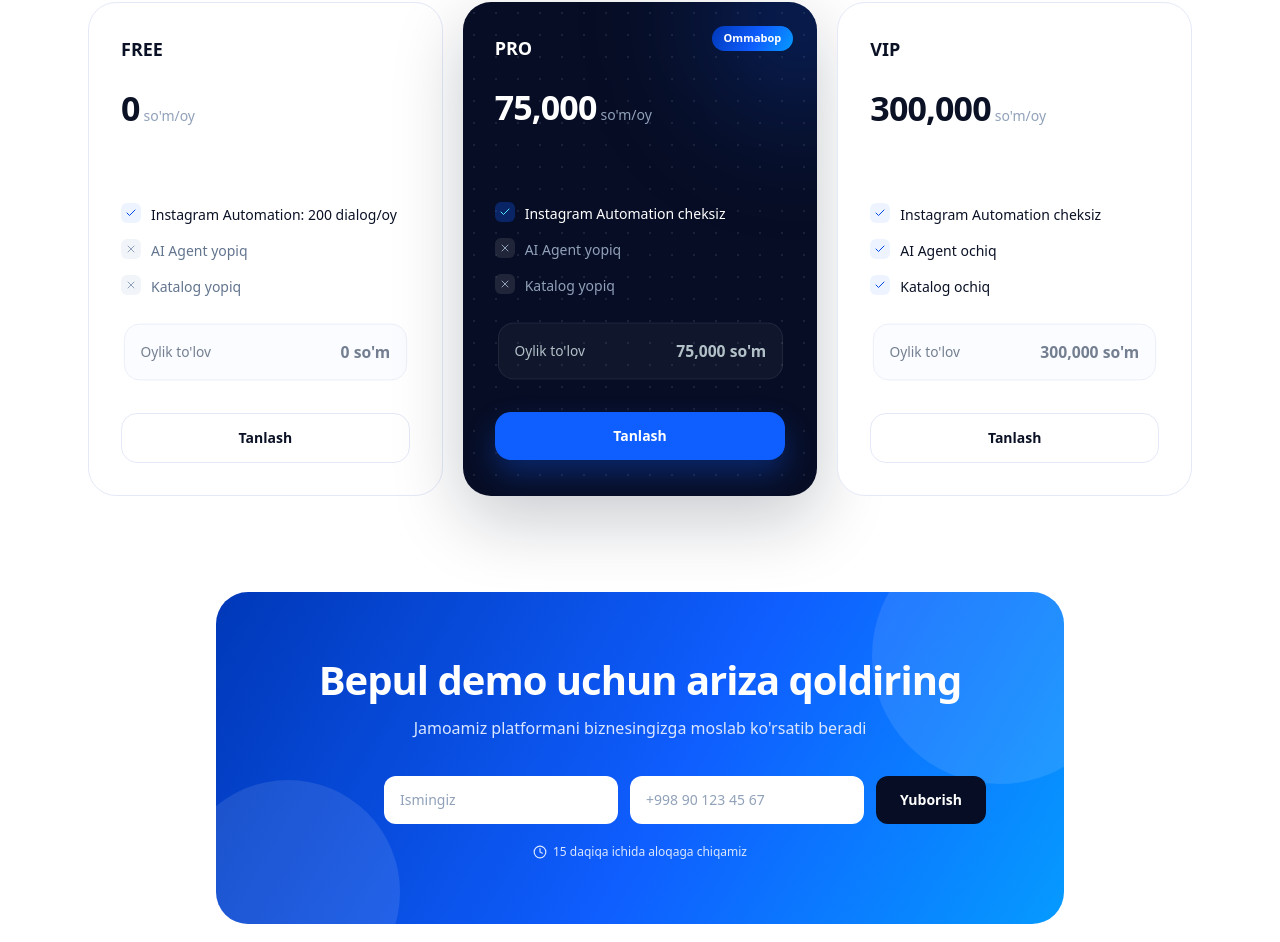
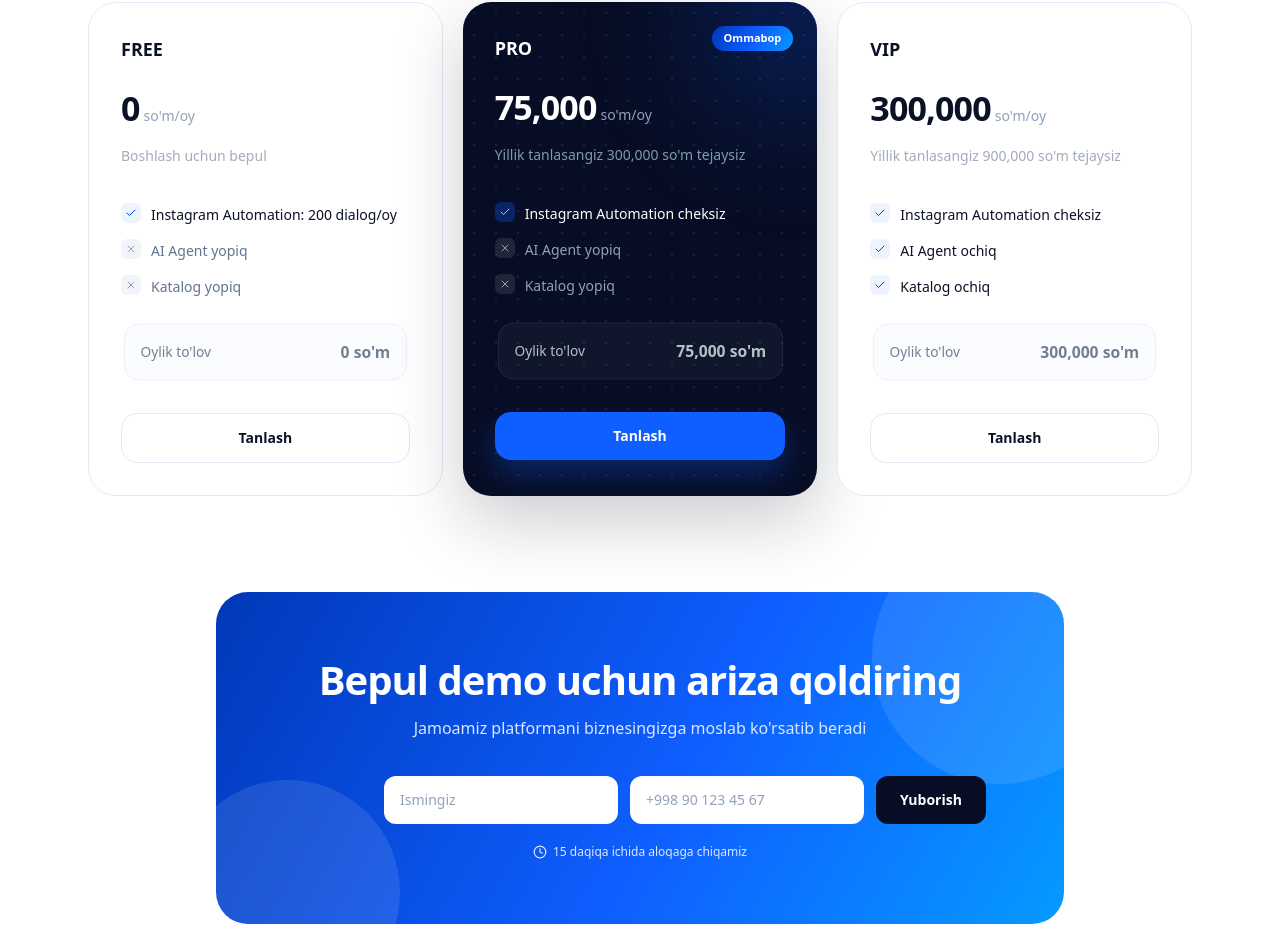
Before and after one commit to komaaa24/space, a Next.js app: page / in a window 1280 px wide. Shown: the part 2624-3566 px from the top of the page. Built offline with nearby package versions, Linux system fonts and the light colour scheme.

Commit message:
Improve yearly pricing display

```diff
--- a/components/landing/pricing-section.tsx
+++ b/components/landing/pricing-section.tsx
@@ -96,8 +96,9 @@ export function PricingSection() {
 
         <div className="grid md:grid-cols-3 gap-5 mt-14 items-stretch">
           {plans.map((plan) => {
-            const monthlyPrice = isYearly ? plan.yearlyMonthly : plan.monthly;
+            const monthlyPrice = plan.monthly;
             const yearlyTotal = plan.yearlyMonthly * 12;
+            const displayPrice = isYearly ? yearlyTotal : monthlyPrice;
             const monthlyTotal = plan.monthly * 12;
             const savings = monthlyTotal - yearlyTotal;
             const discount =
@@ -130,20 +131,24 @@ export function PricingSection() {
                   <div className="mt-5 min-h-[92px]">
                     <div className="flex items-baseline gap-1 transition-all duration-500">
                       <span className="text-[34px] font-extrabold tracking-tight tabular-nums">
-                        {formatMoney(monthlyPrice)}
+                        {formatMoney(displayPrice)}
                       </span>
-                      <span className="text-sm text-slate-400">so&apos;m/oy</span>
+                      <span className="text-sm text-slate-400">
+                        {isYearly ? "so'm/yil" : "so'm/oy"}
+                      </span>
                     </div>
                     <div
                       className={`mt-2 text-sm transition-all duration-500 ${
                         isYearly
                           ? "translate-y-0 opacity-100"
-                          : "translate-y-1 opacity-0"
+                          : "translate-y-1 opacity-60"
                       } ${highlighted ? "text-cyan-100" : "text-slate-500"}`}
                     >
-                      {plan.monthly === 0
-                        ? "Yillik to'lov: 0 so'm"
-                        : `Yillik jami: ${formatMoney(yearlyTotal)} so'm`}
+                      {isYearly
+                        ? `Oyiga ${formatMoney(plan.yearlyMonthly)} so'mdan`
+                        : plan.monthly === 0
+                          ? "Boshlash uchun bepul"
+                          : `Yillik tanlasangiz ${formatMoney(savings)} so'm tejaysiz`}
                     </div>
                     {isYearly && savings > 0 && (
                       <div
@@ -212,9 +217,9 @@ export function PricingSection() {
                     }`}
                   >
                     <div className="flex items-center justify-between gap-4">
-                      <span>{isYearly ? "Bugun to'lov" : "Oylik to'lov"}</span>
+                      <span>{isYearly ? "Yillik to'lov" : "Oylik to'lov"}</span>
                       <strong className="whitespace-nowrap text-base text-inherit">
-                        {formatMoney(isYearly ? yearlyTotal : monthlyPrice)} so&apos;m
+                        {formatMoney(displayPrice)} so&apos;m
                       </strong>
                     </div>
                   </div>
```
